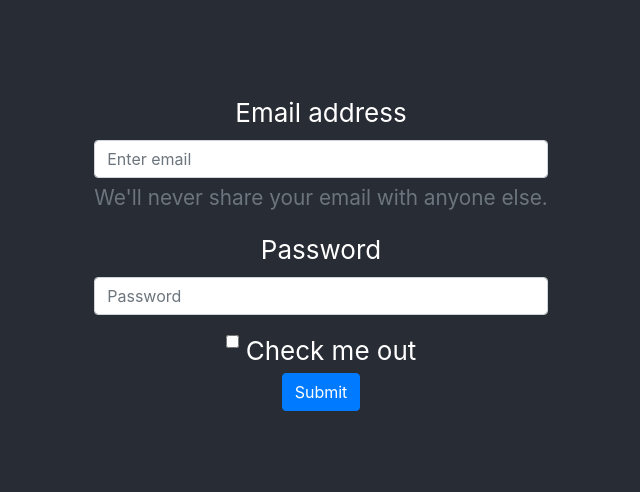
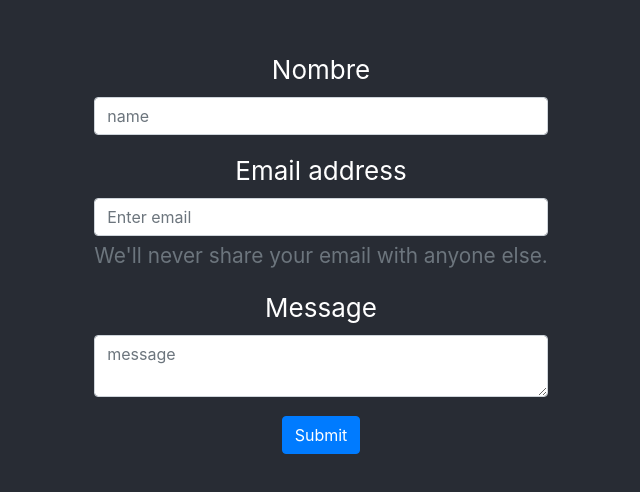
Before and after one commit to iamronsuez/weekend-code, a React (Create React App) app: page / in a window 1280 px wide. Shown: the part 148-640 px from the top of the page, without its empty margins (319-959 px from the left). Built offline with nearby package versions, Linux system fonts and the light colour scheme.

Commit message:
added proper forms

```diff
--- a/src/App.js
+++ b/src/App.js
@@ -25,19 +25,21 @@ const TodoItem = ({text, checked}) => {
 const Form = () => {
   return (
     <form name="contact" method="POST">
+
+     <div className="form-group">
+        <label htmlFor="exampleInputPassword1">Nombre</label>
+        <input name="input"  type="password" className="form-control" id="exampleInputPassword1" placeholder="name" />
+      </div>
       <div className="form-group">
         <label htmlFor="exampleInputEmail1">Email address</label>
-        <input type="email" className="form-control" id="exampleInputEmail1" aria-describedby="emailHelp" placeholder="Enter email" />
+        <input name="email" type="email" className="form-control" id="exampleInputEmail1" aria-describedby="emailHelp" placeholder="Enter email" />
         <small id="emailHelp" className="form-text text-muted">We'll never share your email with anyone else.</small>
       </div>
       <div className="form-group">
-        <label htmlFor="exampleInputPassword1">Password</label>
-        <input type="password" className="form-control" id="exampleInputPassword1" placeholder="Password" />
+        <label htmlFor="exampleInputPassword1">Message</label>
+        <textarea className="form-control" name="message" id="exampleInputPassword1" placeholder="message" />
       </div>
-      <div className="form-check">
-        <input type="checkbox" className="form-check-input" id="exampleCheck1" />
-        <label className="form-check-label" htmlFor="exampleCheck1">Check me out</label>
-      </div>
+
       <input type="hidden" name="form-name" value="contact" />
       <button type="submit" className="btn btn-primary">Submit</button>
     </form>
```
